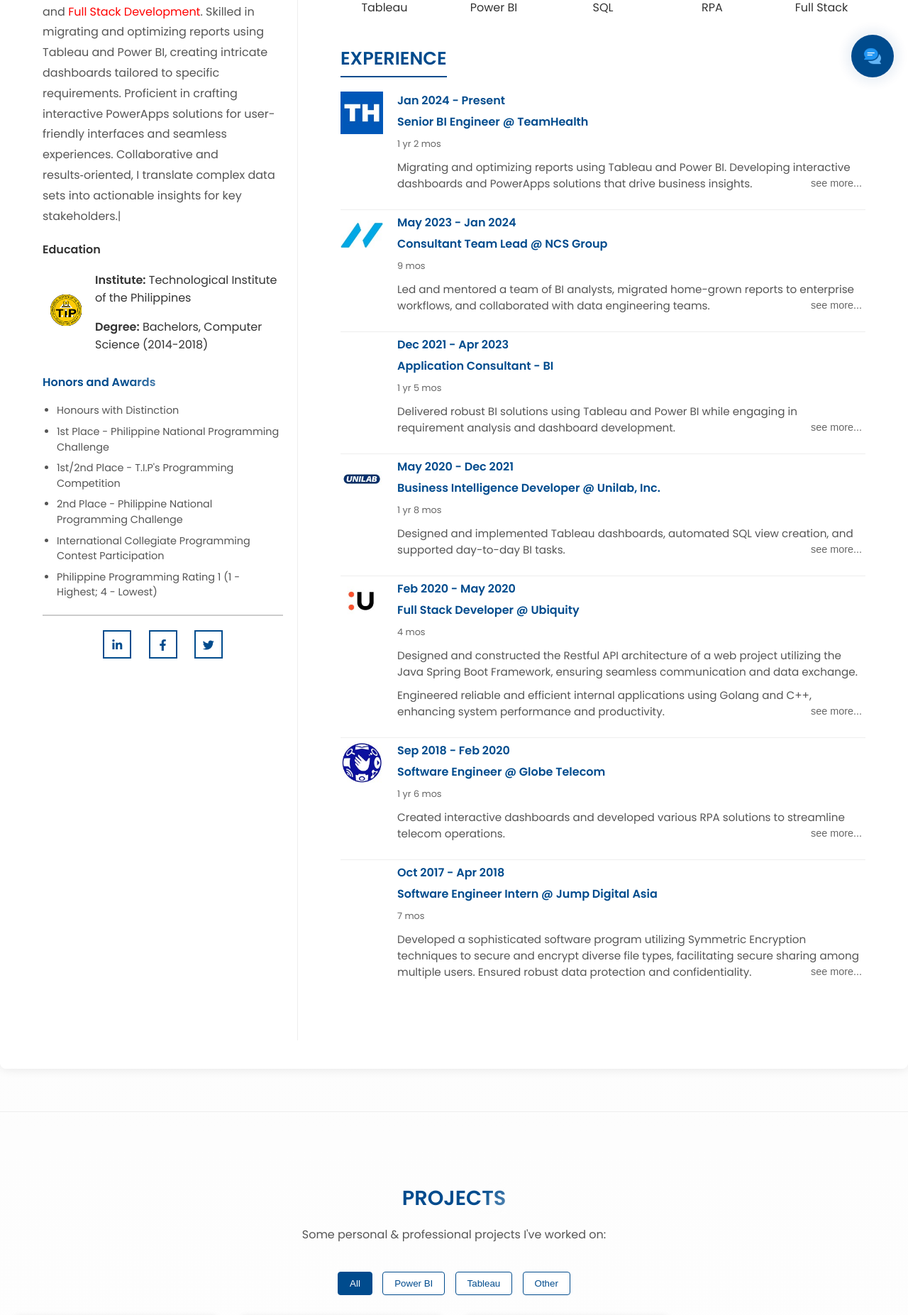
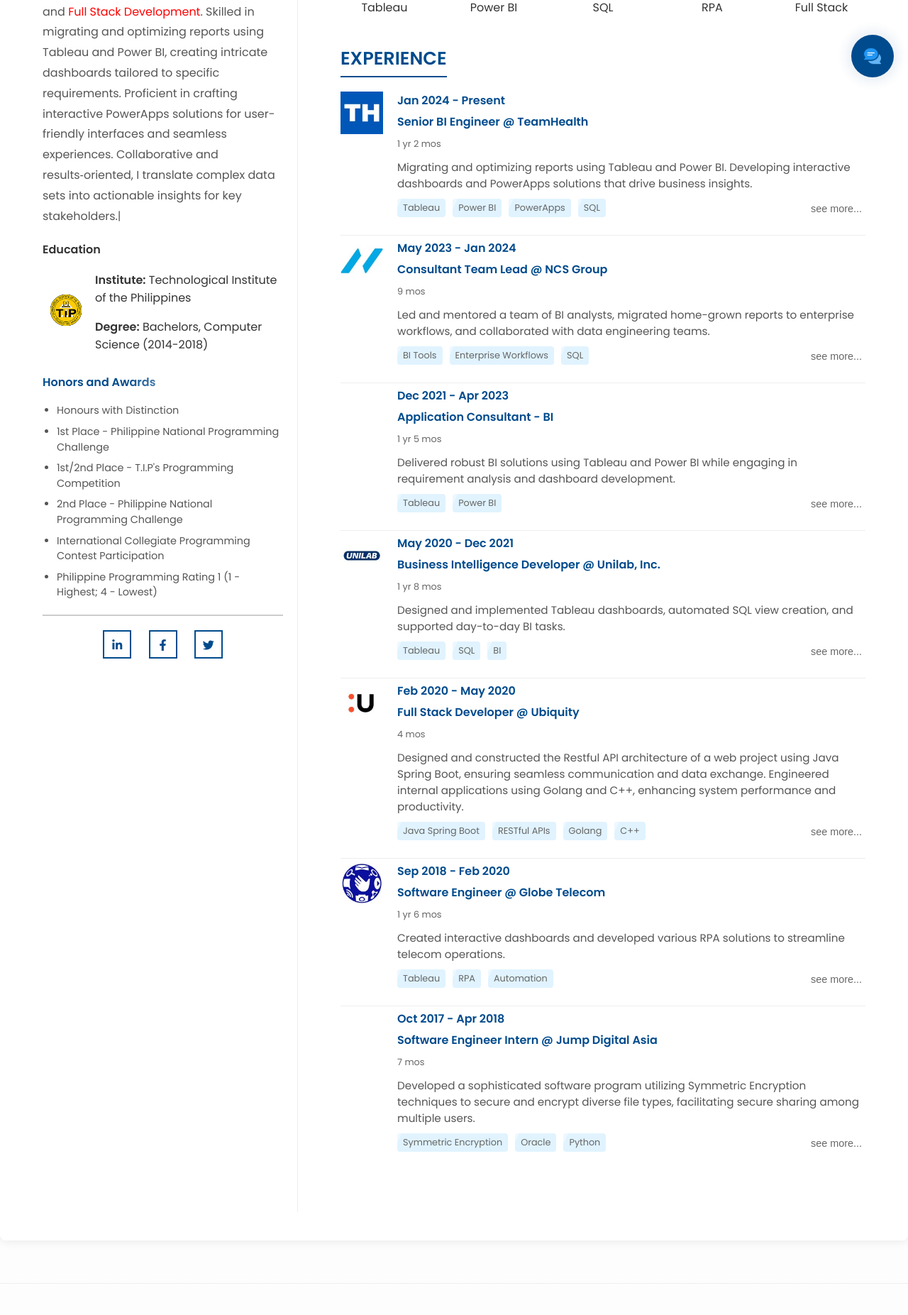
Before and after one commit to josrp172/joseph_rodriguez_bi, a Flask app: page / in a window 1280 px wide. Shown: the part 671-2524 px from the top of the page at 71% size. Run offline with Flask 3, Linux system fonts and the light colour scheme; grey boxes labelled with a size stand in for pictures from a placeholder-image service; some libraries are stand-ins or nearby versions.

Commit message:
Update Experience Section: Add Tool Badges with Shiny Hover Effect

```diff
--- a/static/css/style.css
+++ b/static/css/style.css
@@ -1779,3 +1779,52 @@ footer p {
     box-shadow: 0 0 0 0 rgba(51, 51, 51, 0);
   }
 }
+
+.experience-tools {
+  display: flex;
+  flex-wrap: wrap;
+  gap: 10px;
+  margin-top: 10px;
+}
+
+.tool-badge {
+  position: relative;      /* Needed for the shiny effect overlay */
+  overflow: hidden;        /* Hide the moving highlight */
+  background-color: #e0f3ff; /* Light blue */
+  color: #004b8d;          /* Darker blue text */
+  padding: 4px 8px;        /* Smaller padding */
+  border-radius: 4px;
+  font-size: 0.8rem;       /* Slightly smaller text */
+  font-weight: 500;
+  display: inline-block;
+  cursor: default;         /* or 'pointer' if clickable */
+  white-space: nowrap;
+  transition: transform 0.3s ease, box-shadow 0.3s ease;
+}
+
+/* The "shiny" diagonal overlay, hidden by default */
+.tool-badge::before {
+  content: "";
+  position: absolute;
+  top: 0;
+  left: -50%;
+  width: 50%;
+  height: 100%;
+  background: rgba(255, 255, 255, 0.4); /* Semi-transparent white highlight */
+  transform: skewX(-25deg);
+  transition: left 0.4s ease;
+}
+
+/* On hover:
+   - Slight scale-up
+   - Soft box-shadow
+   - "Shine" sweeps across the badge
+*/
+.tool-badge:hover {
+  transform: scale(1.02);
+  box-shadow: 0 0 8px rgba(0, 75, 141, 0.2);
+}
+
+.tool-badge:hover::before {
+  left: 150%; /* Moves the highlight from left to right */
+}
--- a/templates/index.html
+++ b/templates/index.html
@@ -208,12 +208,12 @@
 </div>
       </div>
 
-      <!-- EXPERIENCE SECTION -->
+<!-- ===================== EXPERIENCE SECTION ===================== -->
 <div class="section" data-aos="fade-up">
   <h2>Experience</h2>
   <div class="experience-list">
 
-    <!-- Experience Item 1: TeamHealth -->
+    <!-- 1. Senior BI Engineer @ TeamHealth -->
     <div class="experience-item">
       <div class="experience-company">
         <img src="/static/images/th.jpg" alt="TeamHealth">
@@ -226,7 +226,6 @@
           Migrating and optimizing reports using Tableau and Power BI.
           Developing interactive dashboards and PowerApps solutions that drive business insights.
         </p>
-        <!-- Extra details hidden by default -->
         <div class="experience-extra" style="display: none;">
           <p>
             In this role, I lead a team through modernizing legacy systems and mentor junior analysts to boost technical skills.
@@ -235,10 +234,17 @@
         <div class="toggle-extra-container">
           <button class="toggle-extra" onclick="toggleExtra(this)">see more...</button>
         </div>
+        <!-- Tool badges now at the bottom -->
+        <div class="experience-tools">
+          <span class="tool-badge">Tableau</span>
+          <span class="tool-badge">Power BI</span>
+          <span class="tool-badge">PowerApps</span>
+          <span class="tool-badge">SQL</span>
+        </div>
       </div>
     </div>
 
-    <!-- Experience Item 2: NCS Group -->
+    <!-- 2. Consultant Team Lead @ NCS Group -->
     <div class="experience-item">
       <div class="experience-company">
         <img src="/static/images/ncs.jpg" alt="NCS Group">
@@ -248,7 +254,8 @@
         <h3>Consultant Team Lead @ NCS Group</h3>
         <span>9 mos</span>
         <p>
-          Led and mentored a team of BI analysts, migrated home-grown reports to enterprise workflows, and collaborated with data engineering teams.
+          Led and mentored a team of BI analysts, migrated home-grown reports to enterprise workflows,
+          and collaborated with data engineering teams.
         </p>
         <div class="experience-extra" style="display: none;">
           <p>
@@ -258,10 +265,16 @@
         <div class="toggle-extra-container">
           <button class="toggle-extra" onclick="toggleExtra(this)">see more...</button>
         </div>
+        <!-- Tool badges now at the bottom -->
+        <div class="experience-tools">
+          <span class="tool-badge">BI Tools</span>
+          <span class="tool-badge">Enterprise Workflows</span>
+          <span class="tool-badge">SQL</span>
+        </div>
       </div>
     </div>
 
-    <!-- Experience Item 3: Application Consultant - BI -->
+    <!-- 3. Application Consultant - BI -->
     <div class="experience-item">
       <div class="experience-company">
         <!-- No company image provided -->
@@ -271,7 +284,8 @@
         <h3>Application Consultant - BI</h3>
         <span>1 yr 5 mos</span>
         <p>
-          Delivered robust BI solutions using Tableau and Power BI while engaging in requirement analysis and dashboard development.
+          Delivered robust BI solutions using Tableau and Power BI while engaging in requirement analysis
+          and dashboard development.
         </p>
         <div class="experience-extra" style="display: none;">
           <p>
@@ -281,10 +295,15 @@
         <div class="toggle-extra-container">
           <button class="toggle-extra" onclick="toggleExtra(this)">see more...</button>
         </div>
+        <!-- Tool badges now at the bottom -->
+        <div class="experience-tools">
+          <span class="tool-badge">Tableau</span>
+          <span class="tool-badge">Power BI</span>
+        </div>
       </div>
     </div>
 
-    <!-- Experience Item 4: Unilab, Inc. -->
+    <!-- 4. Business Intelligence Developer @ Unilab, Inc. -->
     <div class="experience-item">
       <div class="experience-company">
         <img src="/static/images/unilab.jpg" alt="Unilab, Inc.">
@@ -304,10 +323,16 @@
         <div class="toggle-extra-container">
           <button class="toggle-extra" onclick="toggleExtra(this)">see more...</button>
         </div>
+        <!-- Tool badges now at the bottom -->
+        <div class="experience-tools">
+          <span class="tool-badge">Tableau</span>
+          <span class="tool-badge">SQL</span>
+          <span class="tool-badge">BI</span>
+        </div>
       </div>
     </div>
 
-    <!-- Experience Item 5: Ubiquity -->
+    <!-- 5. Full Stack Developer @ Ubiquity -->
     <div class="experience-item">
       <div class="experience-company">
         <img src="/static/images/ubiquity.jpg" alt="Ubiquity">
@@ -317,25 +342,29 @@
         <h3>Full Stack Developer @ Ubiquity</h3>
         <span>4 mos</span>
         <p>
-          Designed and constructed the Restful API architecture of a web project utilizing the Java Spring Boot Framework, ensuring seamless communication and data exchange.
-        </p>
-        <p>
-          Engineered reliable and efficient internal applications using Golang and C++, enhancing system performance and productivity.
-
+          Designed and constructed the Restful API architecture of a web project using Java Spring Boot,
+          ensuring seamless communication and data exchange. Engineered internal applications using Golang and C++,
+          enhancing system performance and productivity.
         </p>
         <div class="experience-extra" style="display: none;">
           <p>
-            Developed a robust Model-View-Controller (MVC) web application, utilizing the Java Spring Boot Framework for the backend and ReactJs for the frontend, delivering an intuitive and user-friendly interface.
-
+            Developed a robust MVC web application delivering an intuitive and user-friendly interface.
           </p>
         </div>
         <div class="toggle-extra-container">
           <button class="toggle-extra" onclick="toggleExtra(this)">see more...</button>
         </div>
+        <!-- Tool badges now at the bottom -->
+        <div class="experience-tools">
+          <span class="tool-badge">Java Spring Boot</span>
+          <span class="tool-badge">RESTful APIs</span>
+          <span class="tool-badge">Golang</span>
+          <span class="tool-badge">C++</span>
+        </div>
       </div>
     </div>
 
-    <!-- Experience Item 6: Globe Telecom -->
+    <!-- 6. Software Engineer @ Globe Telecom -->
     <div class="experience-item">
       <div class="experience-company">
         <img src="/static/images/globe.jpg" alt="Globe Telecom">
@@ -355,10 +384,16 @@
         <div class="toggle-extra-container">
           <button class="toggle-extra" onclick="toggleExtra(this)">see more...</button>
         </div>
+        <!-- Tool badges now at the bottom -->
+        <div class="experience-tools">
+          <span class="tool-badge">Tableau</span>
+          <span class="tool-badge">RPA</span>
+          <span class="tool-badge">Automation</span>
+        </div>
       </div>
     </div>
 
-    <!-- Experience Item 7: Jump Digital Asia -->
+    <!-- 7. Software Engineer Intern @ Jump Digital Asia -->
     <div class="experience-item">
       <div class="experience-company">
         <!-- No company image provided -->
@@ -368,21 +403,31 @@
         <h3>Software Engineer Intern @ Jump Digital Asia</h3>
         <span>7 mos</span>
         <p>
-           Developed a sophisticated software program utilizing Symmetric Encryption techniques to secure and encrypt diverse file types, facilitating secure sharing among multiple users. Ensured robust data protection and confidentiality.
+          Developed a sophisticated software program utilizing Symmetric Encryption techniques to secure and encrypt diverse file types,
+          facilitating secure sharing among multiple users.
         </p>
         <div class="experience-extra" style="display: none;">
           <p>
-            Created efficient data processing scripts using Oracle and Python, streamlining data manipulation and analysis processes. Implemented effective solutions to enhance data accuracy and integrity
+            Created efficient data processing scripts using Oracle and Python, streamlining data manipulation and analysis.
           </p>
         </div>
         <div class="toggle-extra-container">
           <button class="toggle-extra" onclick="toggleExtra(this)">see more...</button>
+        </div>
+        <!-- Tool badges now at the bottom -->
+        <div class="experience-tools">
+          <span class="tool-badge">Symmetric Encryption</span>
+          <span class="tool-badge">Oracle</span>
+          <span class="tool-badge">Python</span>
         </div>
       </div>
     </div>
 
   </div>
 </div>
+<!-- ================== END EXPERIENCE SECTION ================== -->
+
+
 
     </div>
   </div>
@@ -536,6 +581,7 @@
       <button
         id="submit-btn"
         type="submit"
+         class="shiny-gradient"
         style="
           align-self: flex-start;
           background: #004b8d;
@@ -577,6 +623,7 @@
       </p>
       <button
               id="open-chat-btn"
+              class="shiny-gradient"
         onclick="toggleChat()"
         style="
           background: #004b8d;
```
